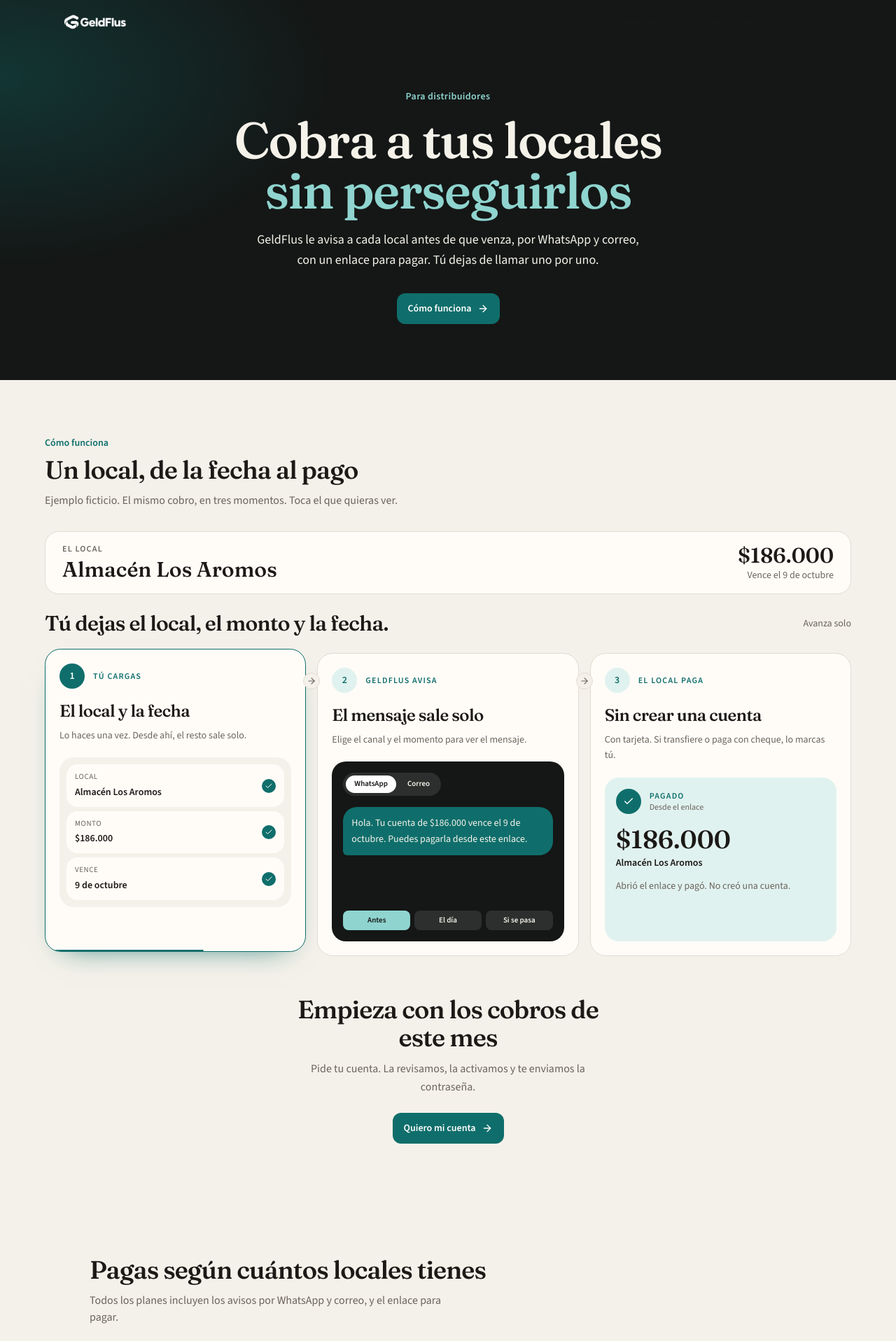
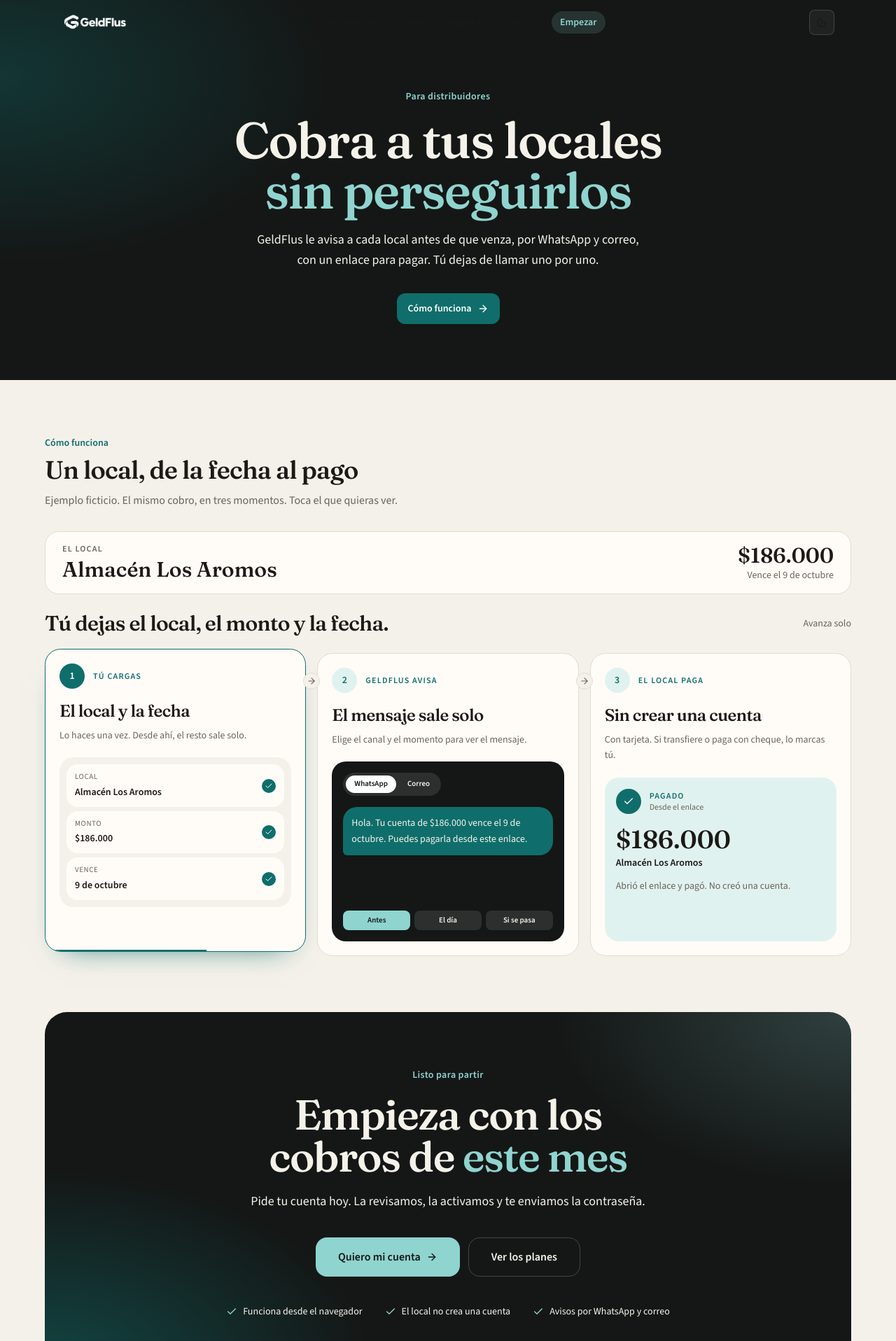
Before and after one commit to FlowPayApp/flowpay-frontend, a React (Vite) app: page /landing in a window 1280 px wide. Shown: the top 1916 px of the page at 70% size. Built offline with nearby package versions, Linux system fonts and the light colour scheme.

Commit message:
Give the landing a standalone call to action reachable from the navbar, land each section just below the bar, and add the light and dark switch.
Co-authored-by: Cursor <cursoragent@cursor.com>

```diff
--- a/src/pages/Landing.tsx
+++ b/src/pages/Landing.tsx
@@ -1,8 +1,9 @@
 import { useEffect, useRef, useState, type MouseEvent } from "react";
 import { Link } from "react-router-dom";
-import { ArrowRight, Check, Mail, Menu, X } from "lucide-react";
+import { ArrowRight, Check, Mail, Menu, Moon, Sun, X } from "lucide-react";
 import BrandLogo from "../components/BrandLogo";
 import { getToken } from "../lib/auth";
+import { useTheme } from "../theme";
 
 const CONTACT = "contacto@geldflus.com";
 const STEP_MS = 10000;
@@ -69,6 +70,8 @@ function mailHref() {
 
 export default function Landing() {
   const loggedIn = !!getToken();
+  const { theme, toggleTheme } = useTheme();
+  const isDark = theme === "dark";
   const [menu, setMenu] = useState(false);
   const [scrolled, setScrolled] = useState(false);
   const [openFaq, setOpenFaq] = useState<number | null>(0);
@@ -133,7 +136,33 @@ export default function Landing() {
                 {item.label}
               </a>
             ))}
+            {!loggedIn && (
+              <a
+                href="#empezar"
+                className={`-mx-1 rounded-full px-3 py-1.5 font-semibold transition-colors ${
+                  solidNav
+                    ? "bg-brand-soft text-brand hover:bg-brand hover:text-white dark:text-[#8fd4cf]"
+                    : "bg-[#8fd4cf]/15 text-[#8fd4cf] hover:bg-[#8fd4cf] hover:text-[#141716]"
+                }`}
+              >
+                Empezar
+              </a>
+            )}
           </nav>
+          <div className="flex items-center gap-2 md:ml-6">
+            <button
+              type="button"
+              onClick={toggleTheme}
+              title={isDark ? "Modo claro" : "Modo oscuro"}
+              aria-label={isDark ? "Activar modo claro" : "Activar modo oscuro"}
+              className={`grid size-9 place-items-center rounded-lg border transition-colors ${
+                solidNav
+                  ? "border-surface-border bg-surface-card text-ink-muted hover:text-ink"
+                  : "border-white/15 bg-white/5 text-[rgb(245_242_234)]/80 hover:bg-white/10 hover:text-white"
+              }`}
+            >
+              {isDark ? <Sun className="size-4" /> : <Moon className="size-4" />}
+            </button>
             {loggedIn && (
               <Link to="/" className="hidden rounded-xl bg-brand px-4 py-2.5 text-sm font-semibold text-white hover:bg-brand-hover sm:inline-flex">
                 Ir al panel
@@ -148,6 +177,7 @@ export default function Landing() {
               {menu ? <X className="size-5" /> : <Menu className="size-5" />}
             </button>
           </div>
+        </div>
         {menu && (
           <div className="border-t border-surface-border bg-surface px-4 py-4 md:hidden">
             <div className="flex flex-col gap-3 text-sm font-medium">
@@ -156,10 +186,18 @@ export default function Landing() {
                   {item.label}
                 </a>
               ))}
-              {loggedIn && (
+              {loggedIn ? (
                 <Link to="/" className="mt-2 rounded-xl bg-brand px-4 py-2.5 text-center text-sm font-semibold text-white hover:bg-brand-hover">
                   Ir al panel
                 </Link>
+              ) : (
+                <a
+                  href="#empezar"
+                  onClick={() => setMenu(false)}
+                  className="-ml-3 w-fit rounded-full bg-brand-soft px-3 py-1.5 font-semibold text-brand dark:text-[#8fd4cf]"
+                >
+                  Empezar
+                </a>
               )}
             </div>
           </div>
@@ -201,9 +239,9 @@ export default function Landing() {
           </div>
         </section>
 
-        <section id="recorrido" className="scroll-mt-24 px-4 py-20 sm:px-6">
+        <section id="recorrido" className="scroll-mt-4 px-4 py-20 sm:px-6">
           <div className="mx-auto max-w-6xl">
-            <p className="text-sm font-semibold text-brand">Cómo funciona</p>
+            <p className="text-sm font-semibold text-brand dark:text-[#8fd4cf]">Cómo funciona</p>
             <h2 className="mt-2 max-w-xl font-display text-3xl font-medium tracking-tight sm:text-4xl">
               Un local, de la fecha al pago
             </h2>
@@ -256,12 +294,12 @@ export default function Landing() {
                         <span className="flex items-center gap-3">
                           <span
                             className={`grid size-9 shrink-0 place-items-center rounded-full text-sm font-semibold transition-colors duration-700 ${
-                              active ? "bg-brand text-white" : "bg-brand-soft text-brand"
+                              active ? "bg-brand text-white" : "bg-brand-soft text-brand dark:text-[#8fd4cf]"
                             }`}
                           >
                             {index + 1}
                           </span>
-                          <span className="text-xs font-semibold uppercase tracking-widest text-brand">{item.kicker}</span>
+                          <span className="text-xs font-semibold uppercase tracking-widest text-brand dark:text-[#8fd4cf]">{item.kicker}</span>
                         </span>
                         <span className="mt-4 block font-display text-2xl font-medium tracking-tight">{item.title}</span>
                         <span className="mt-2 block text-sm leading-relaxed text-ink-muted">{item.text}</span>
@@ -296,23 +334,45 @@ export default function Landing() {
                 );
               })}
             </ol>
-            <div className="mx-auto mt-14 flex max-w-md flex-col items-center text-center">
-              <p className="font-display text-3xl font-medium tracking-tight sm:text-4xl">Empieza con los cobros de este mes</p>
-              <p className="mt-3 text-base leading-relaxed text-ink-muted">
-                Pide tu cuenta. La revisamos, la activamos y te enviamos la contraseña.
+          </div>
+        </section>
+
+        <section id="empezar" className="scroll-mt-24 px-4 sm:px-6">
+          <div className="land-cta relative mx-auto max-w-6xl overflow-hidden rounded-[2rem] px-6 py-14 text-center text-[rgb(245_242_234)] dark:ring-1 dark:ring-white/10 sm:px-12 sm:py-20">
+            <p className="text-sm font-semibold tracking-wide text-[#8fd4cf]">Listo para partir</p>
+            <h2 className="mx-auto mt-4 max-w-3xl font-display text-4xl font-medium leading-[1.05] tracking-tight text-balance sm:text-6xl">
+              Empieza con los cobros de <span className="text-[#8fd4cf]">este mes</span>
+            </h2>
+            <p className="mx-auto mt-5 max-w-xl text-lg leading-relaxed text-[rgb(245_242_234)]/75">
+              Pide tu cuenta hoy. La revisamos, la activamos y te enviamos la contraseña.
             </p>
+            <div className="mt-9 flex flex-col items-center justify-center gap-3 sm:flex-row">
               <Link
                 to={loggedIn ? "/" : "/register"}
-                className="mt-6 inline-flex min-h-12 items-center justify-center gap-2 rounded-xl bg-brand px-6 text-base font-semibold text-white hover:bg-brand-hover"
+                className="inline-flex min-h-14 w-full items-center justify-center gap-2 rounded-xl bg-[#8fd4cf] px-8 text-base font-semibold text-[#141716] transition-colors hover:bg-white sm:w-auto"
               >
                 {loggedIn ? "Ir al panel" : "Quiero mi cuenta"}
                 <ArrowRight className="size-4" />
               </Link>
+              <a
+                href="#planes"
+                className="inline-flex min-h-14 w-full items-center justify-center rounded-xl border border-white/20 px-8 text-base font-semibold hover:bg-white/10 sm:w-auto"
+              >
+                Ver los planes
+              </a>
             </div>
+            <ul className="mx-auto mt-10 flex max-w-2xl flex-col items-center justify-center gap-3 text-sm text-[rgb(245_242_234)]/75 sm:flex-row sm:gap-8">
+              {["Funciona desde el navegador", "El local no crea una cuenta", "Avisos por WhatsApp y correo"].map((item) => (
+                <li key={item} className="flex items-center gap-2">
+                  <Check className="size-4 shrink-0 text-[#8fd4cf]" />
+                  {item}
+                </li>
+              ))}
+            </ul>
           </div>
         </section>
 
-        <section id="planes" className="scroll-mt-24 px-4 py-20 sm:px-6">
+        <section id="planes" className="scroll-mt-4 px-4 py-20 sm:px-6">
           <div className="mx-auto max-w-5xl">
             <h2 className="font-display text-3xl font-medium tracking-tight sm:text-4xl">Pagas según cuántos locales tienes</h2>
             <p className="mt-3 max-w-lg text-ink-muted">Todos los planes incluyen los avisos por WhatsApp y correo, y el enlace para pagar.</p>
@@ -322,7 +382,7 @@ export default function Landing() {
                   key={plan.name}
                   className={`flex h-full flex-col rounded-2xl border p-6 ${
                     plan.highlight
-                      ? "border-brand bg-[#141716] text-[rgb(245_242_234)] md:-translate-y-2"
+                      ? "border-brand bg-[#141716] text-[rgb(245_242_234)] dark:bg-[#0c0f0e] md:-translate-y-2"
                       : "border-surface-border bg-surface-card"
                   }`}
                 >
@@ -336,7 +396,7 @@ export default function Landing() {
                   <ul className="mt-5 space-y-2 text-sm">
                     {plan.features.map((feature) => (
                       <li key={feature} className="flex gap-2">
-                        <Check className={`mt-0.5 size-4 shrink-0 ${plan.highlight ? "text-[#8fd4cf]" : "text-brand"}`} />
+                        <Check className={`mt-0.5 size-4 shrink-0 ${plan.highlight ? "text-[#8fd4cf]" : "text-brand dark:text-[#8fd4cf]"}`} />
                         <span>{feature}</span>
                       </li>
                     ))}
@@ -380,8 +440,8 @@ export default function Landing() {
           </div>
         </section>
 
-        <section id="contacto" className="scroll-mt-24 px-4 py-20 text-center sm:px-6">
-          <div className="relative mx-auto max-w-xl overflow-hidden rounded-3xl bg-[#141716] px-6 py-14 text-[rgb(245_242_234)]">
+        <section id="contacto" className="scroll-mt-4 px-4 py-20 text-center sm:px-6">
+          <div className="relative mx-auto max-w-xl overflow-hidden rounded-3xl bg-[#141716] px-6 py-14 text-[rgb(245_242_234)] dark:ring-1 dark:ring-white/10">
             <div className="relative">
               <h2 className="font-display text-3xl font-medium tracking-tight">¿Prefieres conversarlo antes?</h2>
               <p className="mt-3 text-[rgb(245_242_234)]/75">Escríbenos cuántos locales tienes y cómo cobras hoy. Te respondemos por correo.</p>
@@ -407,6 +467,13 @@ export default function Landing() {
         .land-hero {
           background:
             radial-gradient(42rem 24rem at 0% 20%, rgb(15 110 107 / 0.35), transparent 70%),
+            #141716;
+        }
+        html { scroll-behavior: smooth; }
+        .land-cta {
+          background:
+            radial-gradient(38rem 22rem at 100% 0%, rgb(143 212 207 / 0.22), transparent 70%),
+            radial-gradient(42rem 26rem at 0% 100%, rgb(15 110 107 / 0.55), transparent 70%),
             #141716;
         }
         .land-settle {
@@ -438,6 +505,7 @@ export default function Landing() {
           to { transform: scaleX(1); }
         }
         @media (prefers-reduced-motion: reduce) {
+          html { scroll-behavior: auto; }
           .land-settle, .land-step, .land-row { animation: none; }
         }
       `}</style>
@@ -512,7 +580,7 @@ function LoadScene({ live }: SceneProps) {
               <span className="block text-[11px] font-medium uppercase tracking-wider text-ink-muted">{label}</span>
               <span className="text-sm font-semibold">{value}</span>
             </span>
-            <span className={`grid size-5 shrink-0 place-items-center rounded-full ${live ? "bg-brand text-white" : "bg-brand-soft text-brand"}`}>
+            <span className={`grid size-5 shrink-0 place-items-center rounded-full ${live ? "bg-brand text-white" : "bg-brand-soft text-brand dark:text-[#8fd4cf]"}`}>
               <Check className="size-3" />
             </span>
           </li>
@@ -547,7 +615,7 @@ function MessageScene({ live, playing, onUse }: SceneProps) {
   }
 
   return (
-    <div className="flex h-full flex-col rounded-2xl bg-[#141716] p-4 text-[rgb(245_242_234)]">
+    <div className="flex h-full flex-col rounded-2xl bg-[#141716] p-4 text-[rgb(245_242_234)] dark:bg-[#0c0f0e] dark:ring-1 dark:ring-white/10">
       <div className="flex w-fit gap-1 rounded-full bg-white/10 p-1" role="group" aria-label="Canal">
         {CHANNELS.map((label, index) => (
           <button
@@ -603,7 +671,7 @@ function PayScene({ live }: SceneProps) {
           <Check className="size-4" />
         </span>
         <span>
-          <span className="block text-xs font-semibold uppercase tracking-widest text-brand">Pagado</span>
+          <span className="block text-xs font-semibold uppercase tracking-widest text-brand dark:text-[#8fd4cf]">Pagado</span>
           <span className="block text-xs text-ink-muted">Desde el enlace</span>
         </span>
       </div>
```
Lines whose indentation alone changed are shown as unchanged.
